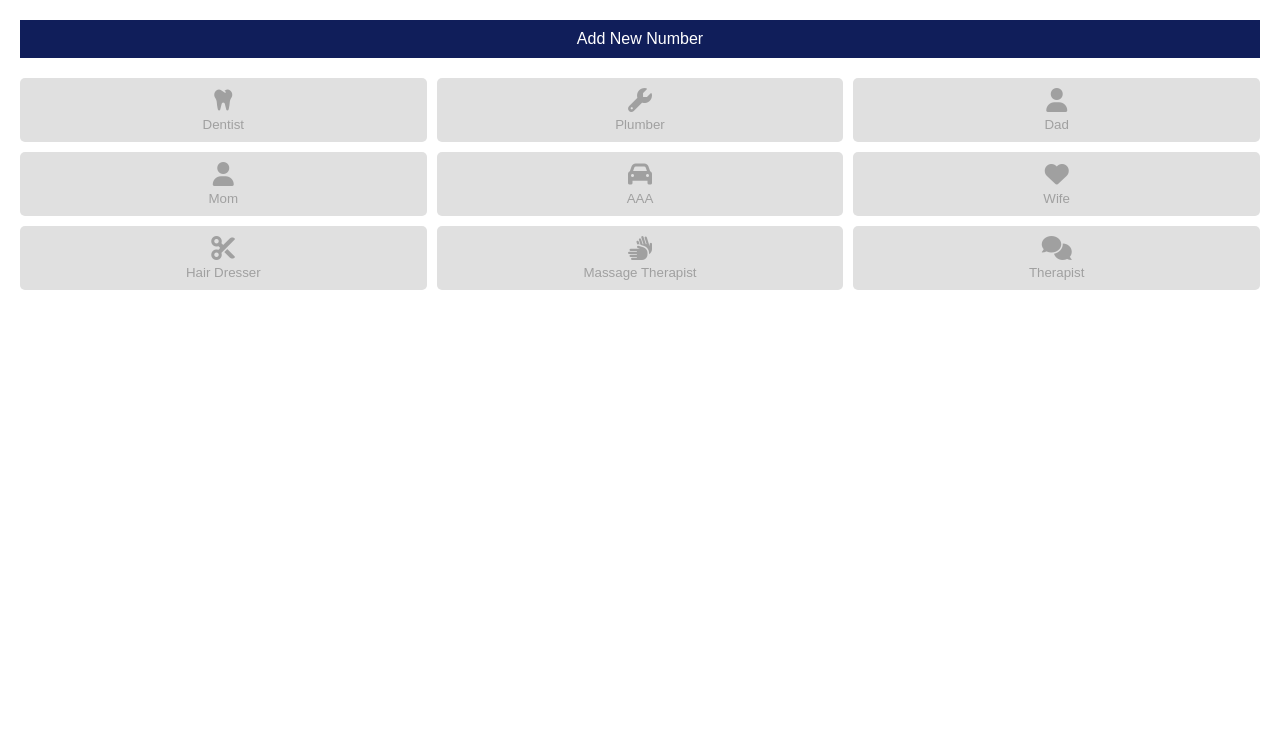
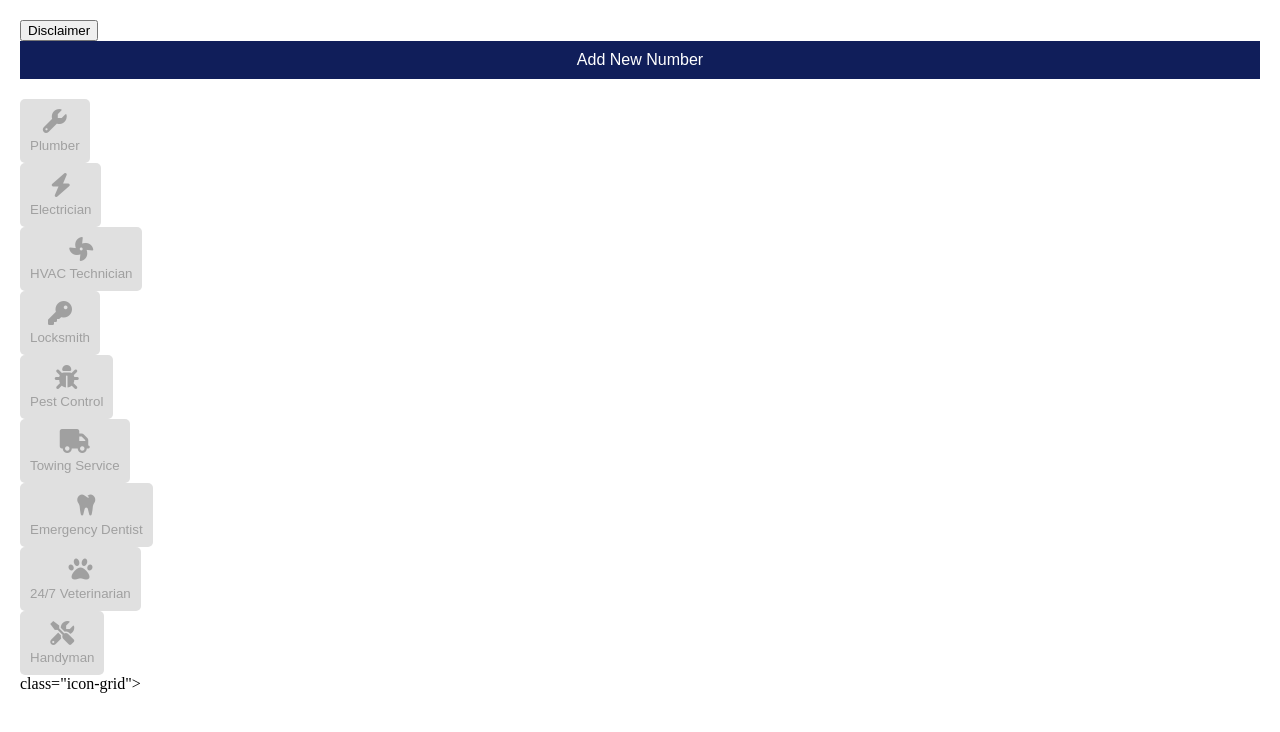
Before and after one commit to Chussey1976/EmergencyWebAPP, a plain HTML site: page index.html in a window 1280 px wide. Drawn offline with Linux system fonts and the light colour scheme.

Commit message:
Commit UI and Pagination updates

```diff
--- a/index.html
+++ b/index.html
@@ -10,8 +10,10 @@
 </head>
 <body>
     <div class="container">
+        <button id="disclaimer-btn">Disclaimer</button>
         <button id="add-new-btn">Add New Number</button>
-        <div id="common-numbers" class="icon-grid"></div>
+        <div id="common-numbers"></div> class="icon-grid"></div>
+        <div id="pagination"></div>
         <div id="custom-numbers"></div>
     </div>
     <div id="edit-modal" class="modal">
--- a/script.js
+++ b/script.js
@@ -1,49 +1,74 @@
 document.addEventListener('DOMContentLoaded', () => {
     const addNewBtn = document.getElementById('add-new-btn');
+    const disclaimerBtn = document.getElementById('disclaimer-btn');
     const commonNumbers = document.getElementById('common-numbers');
     const editModal = document.getElementById('edit-modal');
     const editName = document.getElementById('edit-name');
     const editNumber = document.getElementById('edit-number');
     const saveEditBtn = document.getElementById('save-edit');
     const cancelEditBtn = document.getElementById('cancel-edit');
+    const paginationContainer = document.getElementById('pagination');
+
+    let currentPage = 1;
+    const contactsPerPage = 9;
 
     const commonContacts = [
-        { name: 'Dentist', icon: 'fa-tooth' },
         { name: 'Plumber', icon: 'fa-wrench' },
+        { name: 'Electrician', icon: 'fa-bolt' },
+        { name: 'HVAC Technician', icon: 'fa-fan' },
+        { name: 'Locksmith', icon: 'fa-key' },
+        { name: 'Pest Control', icon: 'fa-bug' },
+        { name: 'Towing Service', icon: 'fa-truck' },
+        { name: 'Emergency Dentist', icon: 'fa-tooth' },
+        { name: '24/7 Veterinarian', icon: 'fa-paw' },
+        { name: 'Handyman', icon: 'fa-tools' },
+        { name: 'Mom', icon: 'fa-user' },
         { name: 'Dad', icon: 'fa-user' },
-        { name: 'Mom', icon: 'fa-user' },
-        { name: 'AAA', icon: 'fa-car' },
-        { name: 'Wife', icon: 'fa-heart' },
-        { name: 'Hair Dresser', icon: 'fa-scissors' },
-        { name: 'Massage Therapist', icon: 'fa-hands' },
-        { name: 'Therapist', icon: 'fa-comments' }
+        { name: 'Spouse', icon: 'fa-heart' },
+        { name: 'Barber/Hair Dresser', icon: 'fa-cut' },
+        { name: 'Therapist', icon: 'fa-comments' },
+        { name: 'Massage Therapist', icon: 'fa-hands' }
     ];
 
     function loadNumbers() {
         const numbers = getSavedNumbers();
         displayAllNumbers(numbers);
+        updatePagination();
     }
 
     function displayAllNumbers(numbers) {
         commonNumbers.innerHTML = '';
 
-        commonContacts.forEach(contact => {
+        const startIndex = (currentPage - 1) * contactsPerPage;
+        const endIndex = startIndex + contactsPerPage;
+        const pageContacts = commonContacts.slice(startIndex, endIndex);
+
+        pageContacts.forEach(contact => {
             const number = numbers.find(n => n.name.toLowerCase() === contact.name.toLowerCase());
             createContactButton(contact, number);
         });
+    }
 
-        numbers.forEach(number => {
-            if (!commonContacts.some(contact => contact.name.toLowerCase() === number.name.toLowerCase())) {
-                createContactButton(number, number);
-            }
-        });
+    function updatePagination() {
+        const pageCount = Math.ceil(commonContacts.length / contactsPerPage);
+        paginationContainer.innerHTML = '';
+
+        for (let i = 1; i <= pageCount; i++) {
+            const pageButton = document.createElement('button');
+            pageButton.textContent = i;
+            pageButton.addEventListener('click', () => {
+                currentPage = i;
+                loadNumbers();
+            });
+            paginationContainer.appendChild(pageButton);
+        }
     }
 
     function createContactButton(contact, number) {
         const button = document.createElement('button');
         button.className = `icon-btn ${number && number.number ? 'active' : 'inactive'}`;
         button.innerHTML = `
-            <i class="fas ${contact.icon || 'fa-user'}"></i>
+            <i class="fas ${contact.icon}"></i>
             <span>${contact.name}</span>
         `;
         button.addEventListener('click', (e) => {
@@ -116,7 +141,6 @@ document.addEventListener('DOMContentLoaded', () => {
 
         if (existingIndex !== -1) {
             if (newNumber === '') {
-                // Remove the contact if the number is empty
                 numbers.splice(existingIndex, 1);
             } else {
                 numbers[existingIndex] = { ...numbers[existingIndex], name: newName, number: newNumber };
@@ -164,6 +188,28 @@ document.addEventListener('DOMContentLoaded', () => {
         editModal.style.display = 'none';
     });
 
+    disclaimerBtn.addEventListener('click', () => {
+        showDisclaimer();
+    });
+
+    function showDisclaimer() {
+        const disclaimerModal = document.createElement('div');
+        disclaimerModal.className = 'modal';
+        disclaimerModal.innerHTML = `
+            <div class="modal-content">
+                <h2>Disclaimer</h2>
+                <p>This emergency contact app is provided as-is, without any warranties or guarantees. The developer is not responsible for any issues or damages that may arise from the use of this app. Use at your own risk.</p>
+                <p>By using this app, you agree to hold the developer harmless from any claims or liabilities.</p>
+                <button id="close-disclaimer">I Understand</button>
+            </div>
+        `;
+        document.body.appendChild(disclaimerModal);
+
+        document.getElementById('close-disclaimer').addEventListener('click', () => {
+            document.body.removeChild(disclaimerModal);
+        });
+    }
+
     let longPressTimer;
     let isLongPress = false;
 
```
